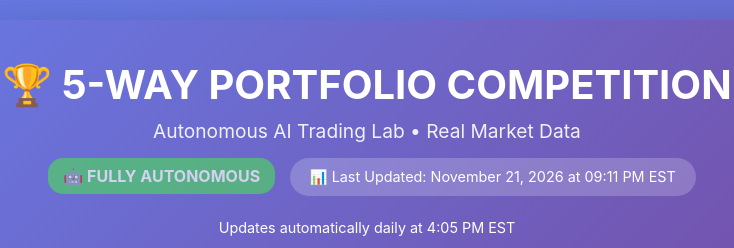
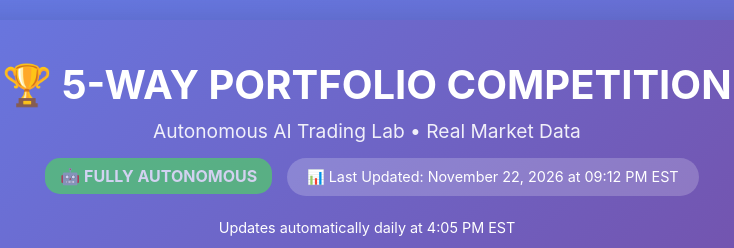
Before and after one commit to topeuph-ai/portfolio-tracker, a plain HTML site: page index.html in a window 1280 px wide. Shown: the top 248 px of the page, 273-1007 px from the left. Drawn offline with Linux system fonts and the light colour scheme.

Commit message:
🤖 Auto-update: 2026-11-22 21:12 EST

```diff
--- a/index.html
+++ b/index.html
@@ -160,7 +160,7 @@
             <div class="subtitle">Autonomous AI Trading Lab • Real Market Data</div>
             <div class="auto-badge">🤖 FULLY AUTONOMOUS</div>
             <div class="update-badge">
-                📊 Last Updated: November 21, 2026 at 09:11 PM EST
+                📊 Last Updated: November 22, 2026 at 09:12 PM EST
             </div>
             <p style="margin-top: 15px; font-size: 0.9em;">Updates automatically daily at 4:05 PM EST</p>
         </div>
```
